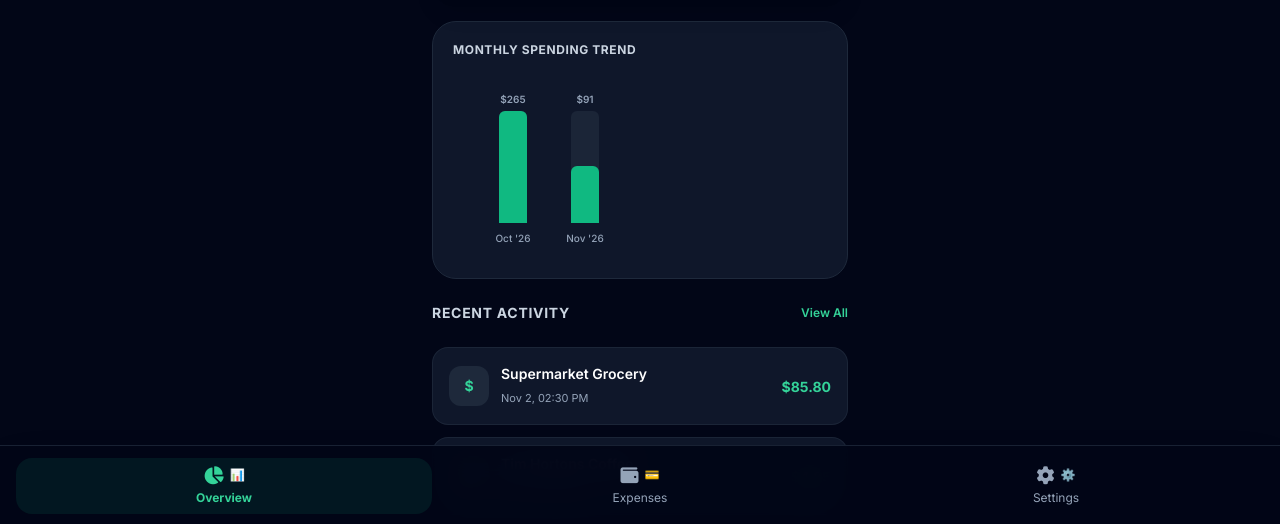
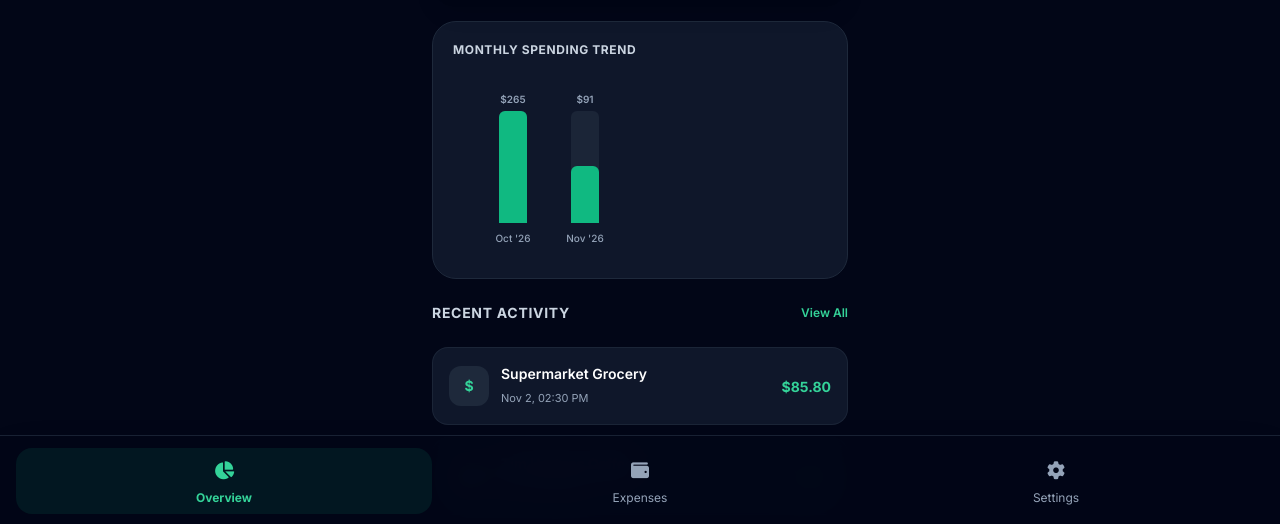
Before and after one commit to ryoprivatephone-lgtm/budget-tracker, a plain HTML site: page index.html in a window 1280 px wide. Shown: the part 258-782 px from the top of the page. Drawn offline with nearby package versions, Linux system fonts and the light colour scheme; no server answers.

Commit message:
Update index.html

```diff
--- a/index.html
+++ b/index.html
@@ -257,29 +257,20 @@
         <span x-text="toast.message"></span>
     </div>
 
-    <!-- Large Mobile Navigation Bar -->
+    <!-- Large Mobile Navigation Bar (Clean FontAwesome Icons Only) -->
     <nav class="fixed bottom-0 left-0 right-0 bg-slate-950/95 backdrop-blur-lg border-t border-slate-800/80 px-4 pt-3 pb-7 flex justify-around items-center z-30 shadow-2xl">
         <button @click="activeTab = 'overview'" class="flex-1 py-2 flex flex-col items-center justify-center space-y-1.5 transition-all rounded-2xl active:scale-95" :class="activeTab === 'overview' ? 'text-emerald-400 bg-emerald-500/10 font-bold' : 'text-slate-400 hover:text-slate-200'">
-            <div class="flex items-center space-x-1.5 text-lg">
-                <i class="fa-solid fa-chart-pie"></i>
-                <span class="text-xs">📊</span>
-            </div>
+            <i class="fa-solid fa-chart-pie text-lg"></i>
             <span class="text-xs">Overview</span>
         </button>
 
         <button @click="activeTab = 'expenses'" class="flex-1 py-2 flex flex-col items-center justify-center space-y-1.5 transition-all rounded-2xl active:scale-95" :class="activeTab === 'expenses' ? 'text-emerald-400 bg-emerald-500/10 font-bold' : 'text-slate-400 hover:text-slate-200'">
-            <div class="flex items-center space-x-1.5 text-lg">
-                <i class="fa-solid fa-wallet"></i>
-                <span class="text-xs">💳</span>
-            </div>
+            <i class="fa-solid fa-wallet text-lg"></i>
             <span class="text-xs">Expenses</span>
         </button>
 
         <button @click="activeTab = 'settings'" class="flex-1 py-2 flex flex-col items-center justify-center space-y-1.5 transition-all rounded-2xl active:scale-95" :class="activeTab === 'settings' ? 'text-emerald-400 bg-emerald-500/10 font-bold' : 'text-slate-400 hover:text-slate-200'">
-            <div class="flex items-center space-x-1.5 text-lg">
-                <i class="fa-solid fa-gear"></i>
-                <span class="text-xs">⚙️</span>
-            </div>
+            <i class="fa-solid fa-gear text-lg"></i>
             <span class="text-xs">Settings</span>
         </button>
     </nav>
@@ -292,7 +283,7 @@
                 searchQuery: '',
                 toast: { show: false, message: '' },
 
-                gasUrl: 'https://script.google.com/macros/s/AKfycbygfPhC49Hs5NEdWoKRS0Br9RjcCjllsdVJn9gpgecz8VPHY45CkcbmQIOLNg0NxKU/exec',
+                gasUrl: 'https://script.google.com/macros/s/AKfycbygfPhC49Hs5NEdWoKRS0Br9RjcCjllsdVJn9gpgecz8VPHY45CkcbmQIOLNg0NxKU/exec', // 181行目付近：ここにGASのWebアプリURLを記述してください
 
                 form: {
                     description: '',
```
